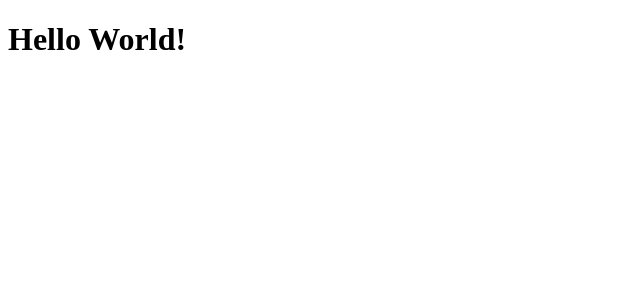
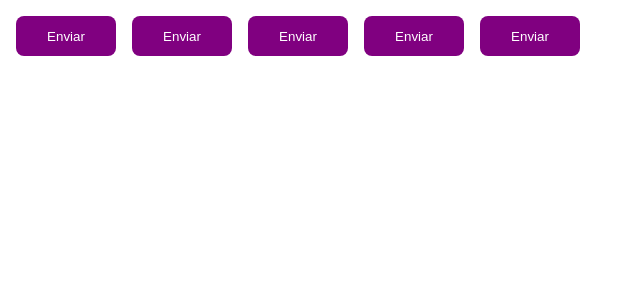
Before and after one commit to luksinocencio/react_ignite_rocketseat, a React (Vite) app in the folder 02_criando_spas_com_reactjs/02-ignite-timer/: page / in a window 1280 px wide. Shown: the top 300 px of the page, without its empty margins (0-640 px from the left). Built offline with nearby package versions, Linux system fonts and the light colour scheme.

Commit message:
feat(ignite_timer): configurando temas

```diff
--- a/02_criando_spas_com_reactjs/02-ignite-timer/package.json
+++ b/02_criando_spas_com_reactjs/02-ignite-timer/package.json
@@ -11,7 +11,8 @@
   },
   "dependencies": {
     "react": "^18.3.1",
-    "react-dom": "^18.3.1"
+    "react-dom": "^18.3.1",
+    "styled-components": "^6.1.13"
   },
   "devDependencies": {
     "@eslint/js": "^9.13.0",
--- a/02_criando_spas_com_reactjs/02-ignite-timer/src/App.tsx
+++ b/02_criando_spas_com_reactjs/02-ignite-timer/src/App.tsx
@@ -1,5 +1,15 @@
+import { Button } from './components/Button/Button';
+import { ThemeProvider } from 'styled-components';
+import { defaultTheme } from './styles/themes/default';
+
 export function App() {
 	return (
-		<h1>Hello World!</h1>
+		<ThemeProvider theme={defaultTheme}>
+			<Button variant="primary"/>
+			<Button variant="secondary"/>
+			<Button variant="success"/>
+			<Button variant="danger"/>
+			<Button/>
+		</ThemeProvider>
 	)
 }
--- /dev/null
+++ b/02_criando_spas_com_reactjs/02-ignite-timer/src/components/Button/Button.styles.ts
@@ -0,0 +1,30 @@
+import styled from 'styled-components';
+
+export type ButtonVariant = 'primary' | 'secondary' | 'danger' | 'success';
+
+interface ButtonContainerProps {
+  variant: ButtonVariant;
+}
+
+// const buttonVariants = {
+// 	primary: 'purple',
+// 	secondary: 'orange',
+// 	danger: 'red',
+// 	success: 'green'
+// }
+
+export const ButtonContainer = styled.button<ButtonContainerProps>`
+  width: 100px;
+  height: 40px;
+  background-color: ${props => props.theme.primary};
+  border: 0;
+  margin: 8px;
+  border-radius: 8px;
+  background-color: ${props => props.theme.primary};
+  color: ${props => props.theme.white};
+`;
+// ${props => {
+// 	return css`
+//     background-color: ${buttonVariants[props.variant]}
+//   `
+// }}
--- /dev/null
+++ b/02_criando_spas_com_reactjs/02-ignite-timer/src/components/Button/Button.tsx
@@ -0,0 +1,9 @@
+import { ButtonContainer, ButtonVariant } from './Button.styles';
+
+interface ButtonProps {
+  variant?: ButtonVariant;
+}
+
+export function Button({ variant = 'primary' }: ButtonProps) {
+	return <ButtonContainer variant={variant}>Enviar</ButtonContainer>
+}
--- /dev/null
+++ b/02_criando_spas_com_reactjs/02-ignite-timer/src/styles/themes/default.ts
@@ -0,0 +1,5 @@
+export const defaultTheme = {
+	primary: 'purple',
+	secondary: 'orange',
+	white: '#fff'
+}
```
Also changed, not shown: 1 other file (tests, documents, lock files or other folders).
